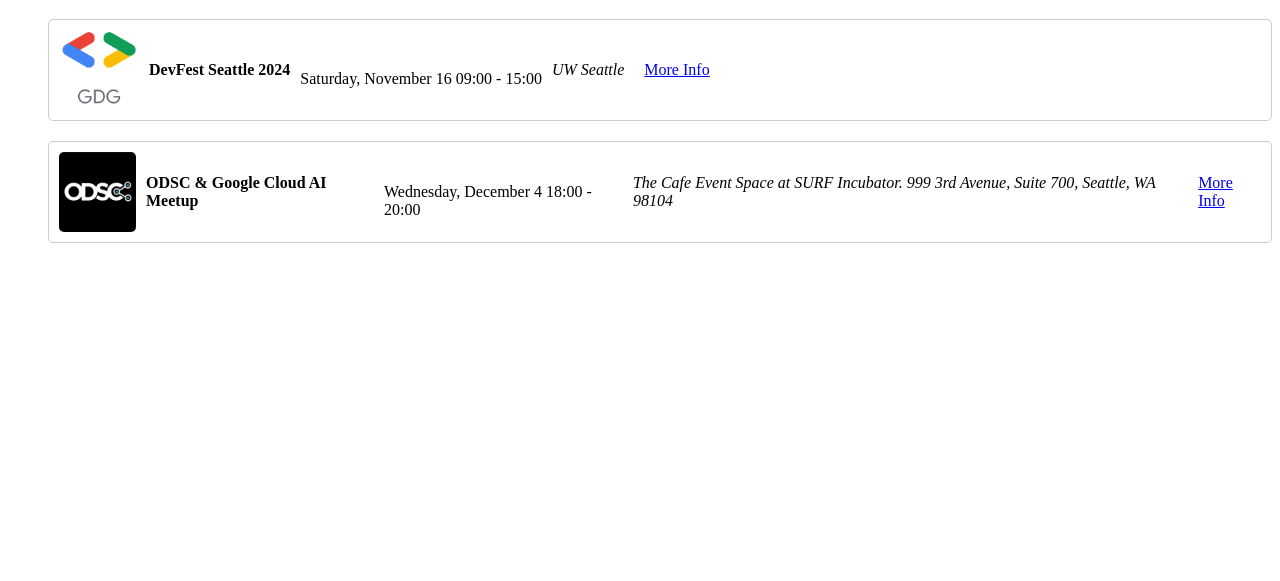
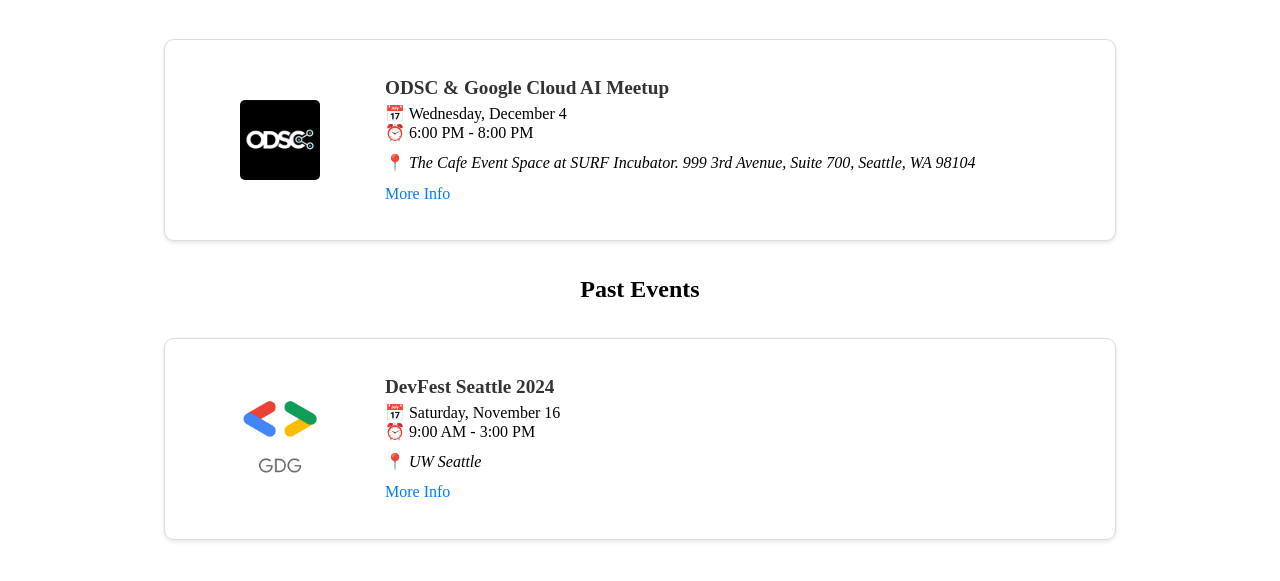
Before and after one commit to sarahmarie23/free-tech-events, a plain HTML site: page index.html in a window 1280 px wide. Shown: the part 61-642 px from the top of the page. Drawn offline with Linux system fonts and the light colour scheme.

Commit message:
major css improvements

```diff
--- a/assets/css/style.css
+++ b/assets/css/style.css
@@ -1,3 +1,107 @@
+#event-list {
+  display: flex;
+  flex-direction: column;
+  align-items: center;
+  gap: 15px;
+  list-style: none;
+  padding: 20px;
+  margin: 0 auto;
+}
+
+.event-card {
+  display: flex;
+  align-items: flex-start;
+  border: 1px solid #ddd;
+  border-radius: 10px;
+  padding: 25px;
+  flex-direction: column; /* Default for mobile */
+  overflow: hidden;
+  justify-content: space-between;
+  gap: 15px;
+  max-width: 900px; /* Maximum width for cards */
+  width: 90%; /* Make cards span most of the screen */
+  background-color: #fff;
+  box-shadow: 0 2px 4px rgba(0, 0, 0, 0.1);
+  flex-wrap: wrap;
+}
+.event-card p {
+  margin: 5px 0;
+  padding: 0px;
+  line-height: 1.4;
+}
+
+/* Account for multiple hosts later*/
+.host-images {
+  display: flex;
+  justify-self: center;
+  align-items: center;
+  width: 160px;
+  min-width: 160px;
+}
+
+.host-image {
+  width: 80px;
+  height: 80px;
+  object-fit: cover;
+  border-radius: 5px;
+}
+
+.event-info {
+  flex: 1;
+  display: flex;
+  flex-direction: column;
+  overflow-wrap: break-word;
+  min-width: 300px;
+  gap: 5px; /* Space between text items */
+}
+
+.event-info strong {
+  font-size: 1.2em;
+  color: #333;
+}
+
+.event-info a {
+  color: #007bff;
+  text-decoration: none;
+}
+
+.event-info a:hover {
+  text-decoration: underline;
+}
+
+
+
+/* Desktop-Specific Styles */
+@media (min-width: 768px) {
+  .event-card {
+    flex-direction: row; /* Switch to two columns */
+    align-items: center; /* Vertically align content */
+    min-height: 150px;
+    height: auto;
+  }
+
+  .host-images {
+    flex-basis: 20%; /* Host column takes 20% of the card width */
+    justify-content: center; /* Align images to the left */
+  }
+
+  .event-info {
+    flex-basis: 75%; /* Info column takes 75% of the card width */
+    overflow-wrap: break-word;
+  }
+}
+
+/* Center Align Mobile Content */
+@media (max-width: 768px) {
+  .event-card {
+    text-align: left;
+  }
+
+  .host-images {
+    justify-content: center;
+  }
+}
+/*
 #event-list li {
   margin-bottom: 20px;
   padding: 10px;
@@ -8,10 +112,7 @@
   gap: 10px;
 }
 
-  #event-list img {
-    max-width: 100%;
-    height: auto;
-  }
+
 
 @media (min-width: 600px) {
   #event-list li {
@@ -19,3 +120,11 @@
     align-items: center;
   }
 }
+
+@media (max-width: 768px) {
+  .event-card {
+    flex-direction: column;
+    text-align: center;
+  }
+}
+  */
--- a/assets/data/events.json
+++ b/assets/data/events.json
@@ -2,8 +2,8 @@
   {
       "title": "DevFest Seattle 2024",
       "date": "2024-11-16",
-      "start-time": "09:00",
-      "end-time": "15:00",
+      "start-time": "9:00 AM",
+      "end-time": "3:00 PM",
       "location": "UW Seattle",
       "hosts": [
           "GDG Seattle"
@@ -14,8 +14,8 @@
   {
       "title": "ODSC & Google Cloud AI Meetup",
       "date": "2024-12-04",
-      "start-time": "18:00",
-      "end-time": "20:00",
+      "start-time": "6:00 PM",
+      "end-time": "8:00 PM",
       "location": "The Cafe Event Space at SURF Incubator. 999 3rd Avenue, Suite 700, Seattle, WA 98104",
       "hosts": [
           "ODSC"
--- a/assets/js/main.js
+++ b/assets/js/main.js
@@ -6,24 +6,43 @@
   const eventList = document.getElementById("event-list");
   eventList.innerHTML = ""; // Clear existing content
 
-  events.forEach((event) => {
+  // Sort the events into upcoming and past
+  const sortedEvents = sortEvents(events);
+
+  let isPastEvents = false;
+
+  sortedEvents.forEach((event) => {
     const hostImages = event.hosts.map((hostName) => {
       const matchingHost = hostsData.find((host) => host.name === hostName);
       // Use matchingHost.image if found, otherwise use a default image path
-          return matchingHost ? `<img src="${matchingHost.image}" style="width: 80px; height: 80px; object-fit: cover; border-radius: 5px;">` : `<img src="/default-host-image.png" alt="Host Logo" style="width: 80px; height: 80px; object-fit: cover; border-radius: 5px;">`;
+      return matchingHost ? `<img src="${matchingHost.image}" alt="${hostName}" class="host-image"">` : `<img src="/not-found.webp" alt="Default Host" class="host-image">`;
     });
+
+    // Check if the event is past and we haven't added the "Past Events" header yet
+    const eventDate = new Date(event.date);
+    if (eventDate < new Date() && !isPastEvents) {
+      // Add the "Past Events" header before past events
+      const pastEventsHeader = document.createElement("h2");
+      pastEventsHeader.textContent = "Past Events";
+      eventList.appendChild(pastEventsHeader);
+      isPastEvents = true; // Set flag to true after adding the header
+    }
 
     // Create event list item
     const eventItem = document.createElement("li");
+    eventItem.className = "event-card";
+
     eventItem.innerHTML = `
-          <div style="display: flex; flex-wrap: wrap; gap: 10px;">
+      <div class="host-images">
         ${hostImages.join("")}
       </div>
-          <strong>${event.title}</strong><br>
-          ${new Date(event.date).toLocaleDateString("en-US", { weekday: "long", month: "long", day: "numeric" })}
-          ${event["start-time"]} - ${event["end-time"]}<br>
-          <em>${event.location}</em><br>
-          <a href="${event.link}" target="_blank">More Info</a>
+      <div class="event-info">
+        <strong class="event-title">${event.title}</strong>
+        📅 ${new Date(event.date).toLocaleDateString("en-US", { weekday: "long", month: "long", day: "numeric" })}<br>
+        ⏰ ${event["start-time"]} - ${event["end-time"]}<br>
+        <p>📍 <em>${event.location}</em></p>
+        <a href="${event.link}" class="event-link" target="_blank">More Info</a>
+      </div>
     `;
     eventList.appendChild(eventItem);
   });
@@ -32,3 +51,29 @@
   const eventList = document.getElementById("event-list");
   eventList.innerHTML = "<p>Unable to load events at this time. Please try again later.</p>";
 });
+
+// Function to sort events into upcoming and past
+function sortEvents(events) {
+  const now = new Date(); // Current date and time
+
+  // Split events into upcoming and past
+  const upcoming = [];
+  const past = [];
+
+  events.forEach((event) => {
+    const eventDate = new Date(event.date);
+    if (eventDate >= now) {
+      upcoming.push(event);
+    } else {
+      past.push(event);
+    }
+  });
+
+  // Sort upcoming events by date (earliest first)
+  upcoming.sort((a, b) => new Date(a.date) - new Date(b.date));
+
+  // Sort past events by date (most recent first)
+  past.sort((a, b) => new Date(b.date) - new Date(a.date));
+
+  return [...upcoming, ...past]; // Combine the sorted lists (upcoming first, then past)
+}
--- a/index.html
+++ b/index.html
@@ -11,5 +11,6 @@
   <ul id="event-list"></ul>
 
   <script src="assets/js/main.js"></script>
+  <script src="assets/js/events.js"></script>
 </body>
 </html>
```
Lines whose indentation alone changed are shown as unchanged.
